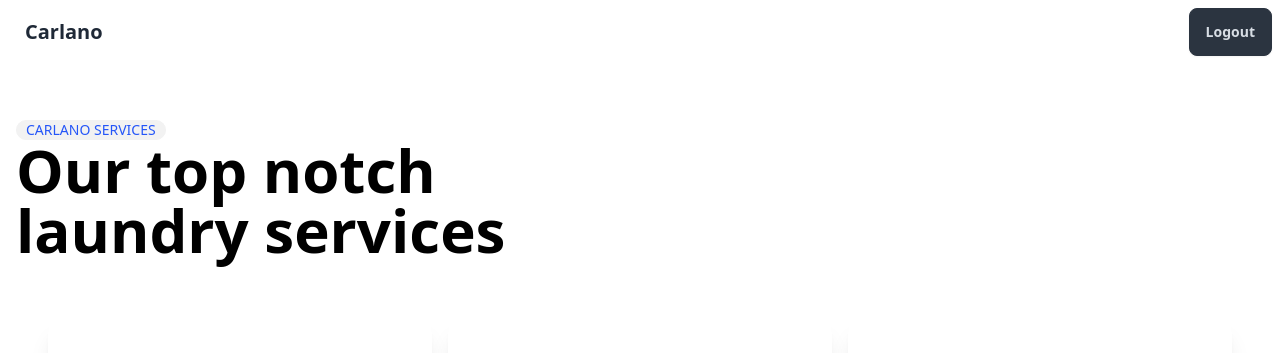
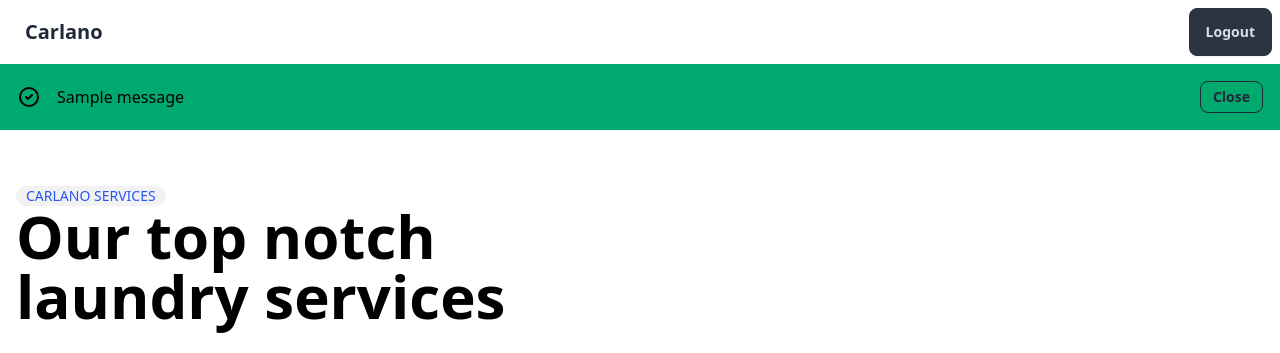
Before and after one commit to PMagombedze/carlano_laundry_app, a Flask app: page /app/dashboard in a window 1280 px wide. Shown: the top 353 px of the page. Run offline with Flask 3, Linux system fonts and the light colour scheme; a user stored in the database is signed in; one stand-in notice (Sample message) is shown; some libraries are stand-ins or nearby versions.

Commit message:
requirements

```diff
--- a/website/templates/dashboard.html
+++ b/website/templates/dashboard.html
@@ -32,6 +32,8 @@
   </head>
   <body>
     {% include 'navlogin.html' %}
+
+    {% include 'message.html' %}
 
     <!---------service title---->
     <div class="hero bg-ghost" style="margin-top: 40px; margin-bottom: 40px">
--- a/website/templates/message.html
+++ b/website/templates/message.html
@@ -2,13 +2,15 @@
 {% if messages %}
     {% for category, message in messages %}
     {% if category == 'success' %}
-    <div role="alert" class="alert alert-success">
-        <svg xmlns="http://www.w3.org/2000/svg" class="stroke-current shrink-0 h-6 w-6" fill="none" viewBox="0 0 24 24"><path stroke-linecap="round" stroke-linejoin="round" stroke-width="2" d="M9 12l2 2 4-4m6 2a9 9 0 11-18 0 9 9 0 0118 0z" /></svg>
-        <span>{{ message }}</span>
+    <div role="alert" class="alert alert-success" style="border-radius: 0px;">
+        <svg xmlns="http://www.w3.org/2000/svg" class="stroke-current shrink-0 h-6 w-6" fill="none" viewBox="0 0 24 24"><path stroke-linecap="round" stroke-linejoin="round" stroke-width="2" d="M9 12l2 2 4-4m6 2a9 9 0 11-18 0 9 9 0 0118 0z" /></svg>     <span>{{ message }}</span>
+        <div>
+            <button class="btn btn-sm btn-outline" onclick="this.parentElement.parentElement.style.display='none';">Close</button>
+        </div>
     </div>
     {% else %}
-    <div role="alert" class="alert alert-error">
-        <svg  xmlns="http://www.w3.org/2000/svg" class="stroke-current shrink-0 h-6 w-6" fill="none" viewBox="0 0 24 24"><path stroke-linecap="round" stroke-linejoin="round" stroke-width="2" d="M10 14l2-2m0 0l2-2m-2 2l-2-2m2 2l2 2m7-2a9 9 0 11-18 0 9 9 0 0118 0z" /></svg>        <span>Incorrect credentials!</span>
+    <div role="alert" class="alert alert-error" style="border-radius: 0px;">
+        <svg  xmlns="http://www.w3.org/2000/svg" class="stroke-current shrink-0 h-6 w-6" fill="none" viewBox="0 0 24 24"><path stroke-linecap="round" stroke-linejoin="round" stroke-width="2" d="M10 14l2-2m0 0l2-2m-2 2l-2-2m2 2l2 2m7-2a9 9 0 11-18 0 9 9 0 0118 0z" /></svg>        <span>{{ message }}</span>
         <div>
           <button class="btn btn-sm btn-outline" onclick="this.parentElement.parentElement.style.display='none';">Close</button>
         </div>
--- a/website/templates/payment.html
+++ b/website/templates/payment.html
@@ -3,7 +3,7 @@
 <div class="modal" role="dialog" id="my_modal_8">
   <div class="modal-box">
     <h3 class="font-bold text-lg">Payment</h3>
-    <p class="py-4">Dear customer. For now we are only accepting payments via EcoCash. To purchase our services, please send a message to this whatsapp number +263713202009</p>
+    <p class="py-4">Dear customer. For now we are only accepting payments via EcoCash. To purchase our services, please send a message to this whatsapp number <strong>+263713202009</strong></p>
     <div class="modal-action">
       <a href="#" class="btn">Close</a>
     </div>
```
Also changed, not shown: requirements.txt (added, +13 -0 lines), website/auth.py (+4 -3 lines), instance/database.db.
